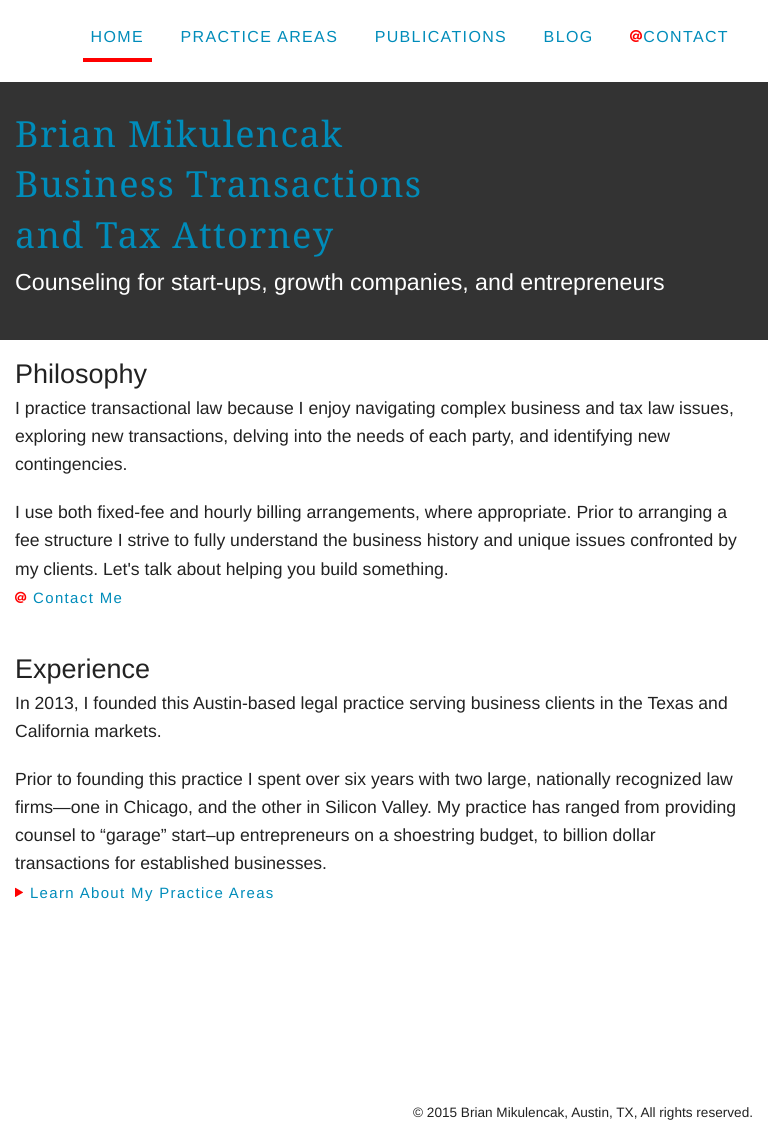
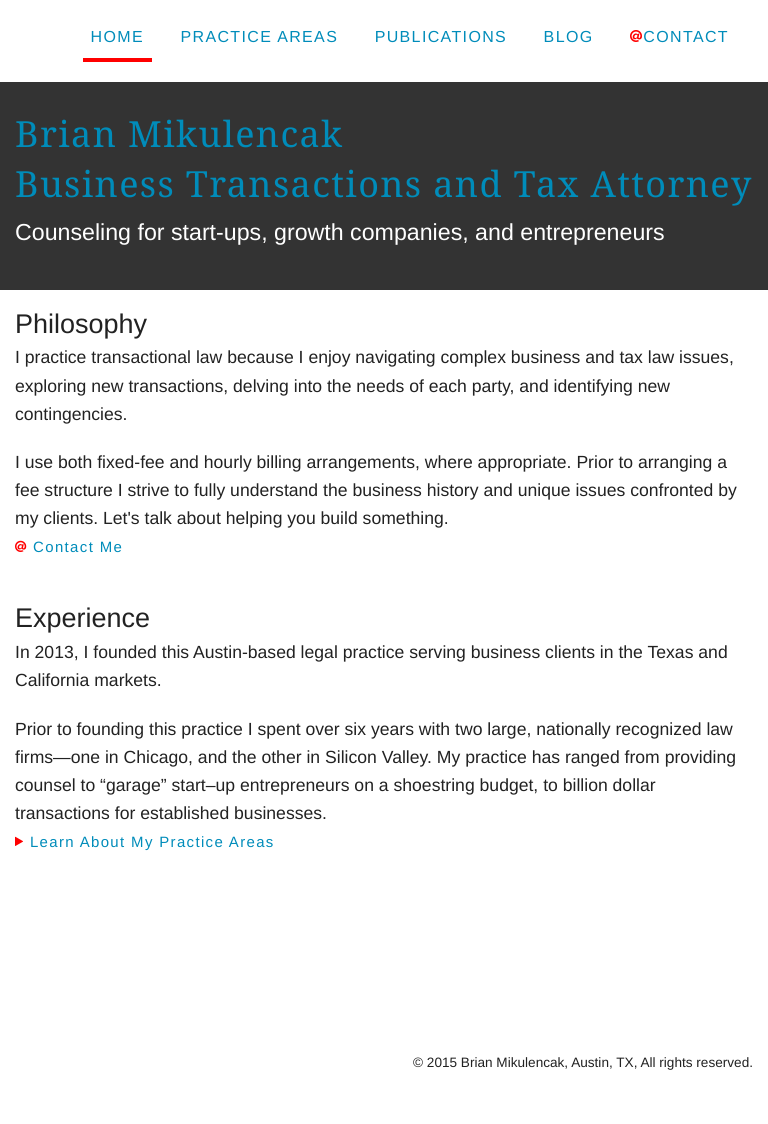
Before and after one commit to brianmik/bmaustinlaw, a Jekyll site: the page built from index.html, in a window 768 px wide. Built offline with Jekyll 4.4.1, drawn with Linux system fonts in a browser that asks for light colours; Markdown is read by kramdown in place of the engine named in the settings; comment, search, counter and statistics services are not loaded; after the commit the page ends 1074 px from its top, so only the background shows below that.

Commit message:
styling for small screens

```diff
--- a/css/main.css
+++ b/css/main.css
@@ -401,9 +401,6 @@ textarea {
     font-size: 1.45rem;
   }
 
-  .line-break {
-    display: block;
-  }
 
 } /* min-width 641px and max-width 1024px, use when QAing tablet-only issues */
 
```
